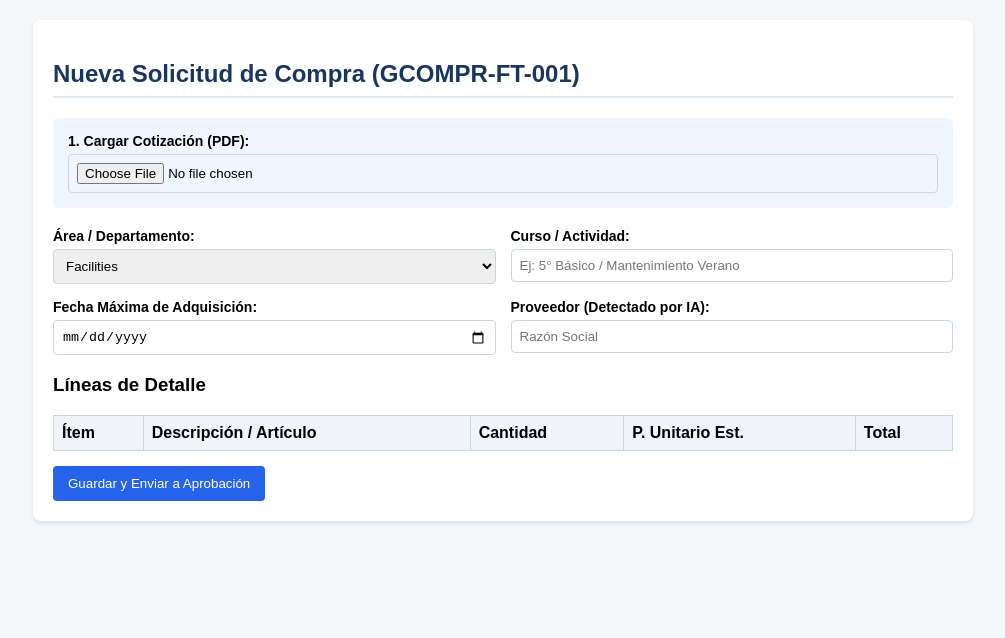
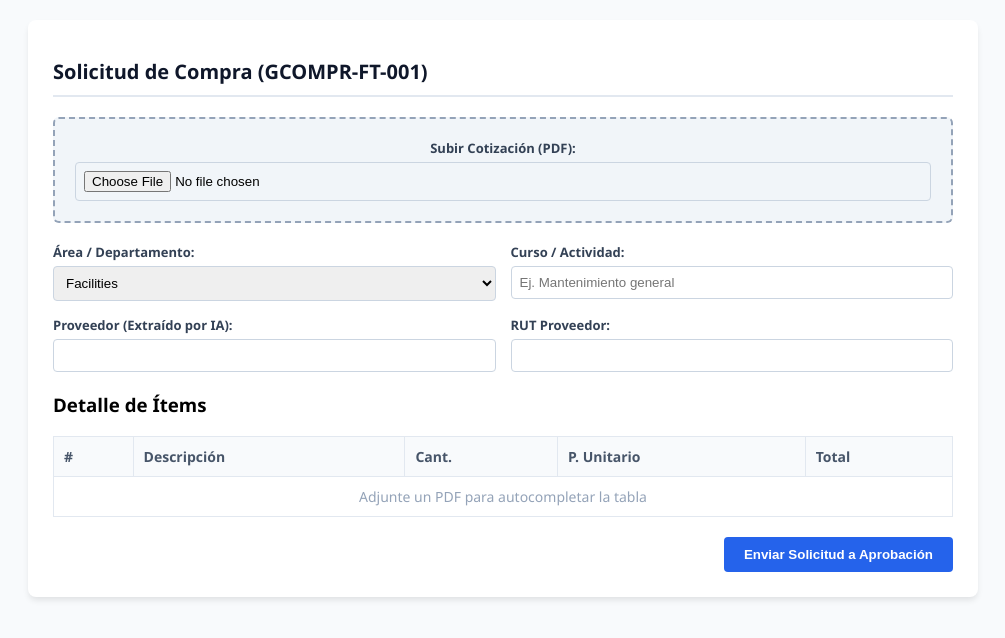
Before and after one commit to CPDV-REGISTER/ADQUISICIONES, a plain HTML site: page frontend/index.html in a window 1280 px wide. Shown: the whole page, without its empty margins (137-1142 px from the left). Drawn offline with nearby package versions, Linux system fonts and the light colour scheme.

Commit message:
Update index.html

```diff
--- a/frontend/index.html
+++ b/frontend/index.html
@@ -1,39 +1,37 @@
-
 <!DOCTYPE html>
 <html lang="es">
 <head>
   <meta charset="UTF-8">
-  <title>Solicitud de Compra Digital - Colegio</title>
+  <title>Sistema de Solicitud de Compras</title>
   <script src="https://cdn.jsdelivr.net/npm/@supabase/supabase-js@2"></script>
   <style>
-    body { font-family: Arial, sans-serif; margin: 20px; background-color: #f4f6f8; }
-    .card { background: white; padding: 20px; border-radius: 8px; box-shadow: 0 2px 4px rgba(0,0,0,0.1); max-width: 900px; margin: 0 auto; }
-    h2 { color: #1a365d; border-bottom: 2px solid #e2e8f0; padding-bottom: 8px; }
-    .grid { display: grid; grid-template-columns: 1fr 1fr; gap: 15px; }
-    label { font-weight: bold; font-size: 14px; display: block; margin-bottom: 5px; }
-    input, select, textarea { width: 100%; padding: 8px; border: 1px solid #cbd5e1; border-radius: 4px; box-sizing: border-box; }
+    body { font-family: 'Segoe UI', Tahoma, Geneva, Verdana, sans-serif; background: #f8fafc; margin: 0; padding: 20px; }
+    .container { max-width: 900px; margin: 0 auto; background: white; border-radius: 8px; padding: 25px; box-shadow: 0 4px 6px -1px rgba(0,0,0,0.1); }
+    h1 { font-size: 20px; color: #0f172a; margin-bottom: 20px; border-bottom: 2px solid #e2e8f0; padding-bottom: 10px; }
+    .upload-box { border: 2px dashed #94a3b8; background: #f1f5f9; padding: 20px; border-radius: 6px; text-align: center; margin-bottom: 20px; }
+    .grid { display: grid; grid-template-columns: 1fr 1fr; gap: 15px; margin-bottom: 20px; }
+    label { font-size: 13px; font-weight: bold; color: #334155; display: block; margin-bottom: 5px; }
+    input, select { width: 100%; padding: 8px; border: 1px solid #cbd5e1; border-radius: 4px; box-sizing: border-box; }
     table { width: 100%; border-collapse: collapse; margin-top: 15px; }
-    th, td { border: 1px solid #cbd5e1; padding: 8px; text-align: left; }
-    th { background-color: #f1f5f9; }
-    .btn { background-color: #2563eb; color: white; border: none; padding: 10px 15px; border-radius: 4px; cursor: pointer; margin-top: 15px; }
-    .btn:hover { background-color: #1d4ed8; }
-    .loader { display: none; color: #d97706; font-weight: bold; margin-top: 10px; }
+    th, td { border: 1px solid #e2e8f0; padding: 10px; text-align: left; font-size: 14px; }
+    th { background-color: #f8fafc; color: #475569; }
+    .btn { background: #2563eb; color: white; border: none; padding: 10px 20px; border-radius: 4px; font-weight: bold; cursor: pointer; }
+    .btn:hover { background: #1d4ed8; }
+    .status { margin-top: 10px; font-weight: bold; color: #d97706; display: none; }
   </style>
 </head>
 <body>
 
-<div class="card">
-  <h2>Nueva Solicitud de Compra (GCOMPR-FT-001)</h2>
+<div class="container">
+  <h1>Solicitud de Compra (GCOMPR-FT-001)</h1>
 
-  <!-- Paso 1: Carga de Cotización para IA -->
-  <div style="background: #eff6ff; padding: 15px; border-radius: 6px; margin-bottom: 20px;">
-    <label>1. Cargar Cotización (PDF):</label>
-    <input type="file" id="cotizacionFile" accept="application/pdf" onchange="procesarConIA()">
-    <div id="loadingText" class="loader">🤖 Gemini IA leyendo la cotización y extrayendo datos...</div>
+  <div class="upload-box">
+    <label for="pdfInput">Subir Cotización (PDF):</label>
+    <input type="file" id="pdfInput" accept="application/pdf">
+    <div id="statusText" class="status">⚡ Procesando cotización con IA de Gemini...</div>
   </div>
 
-  <!-- Paso 2: Formulario Autocompletado -->
-  <form id="compraForm">
+  <form id="solicitudForm">
     <div class="grid">
       <div>
         <label>Área / Departamento:</label>
@@ -41,91 +39,44 @@
           <option value="1">Facilities</option>
           <option value="2">Finance</option>
           <option value="3">Administration</option>
-          <option value="4">Academic</option>
         </select>
       </div>
       <div>
         <label>Curso / Actividad:</label>
-        <input type="text" id="curso" placeholder="Ej: 5° Básico / Mantenimiento Verano">
+        <input type="text" id="curso" placeholder="Ej. Mantenimiento general">
       </div>
       <div>
-        <label>Fecha Máxima de Adquisición:</label>
-        <input type="date" id="fecha_maxima_adquisicion" required>
+        <label>Proveedor (Extraído por IA):</label>
+        <input type="text" id="proveedor_nombre">
       </div>
       <div>
-        <label>Proveedor (Detectado por IA):</label>
-        <input type="text" id="proveedor_nombre" placeholder="Razón Social">
+        <label>RUT Proveedor:</label>
+        <input type="text" id="proveedor_rut">
       </div>
     </div>
 
-    <h3>Líneas de Detalle</h3>
-    <table id="tablaItems">
+    <h3>Detalle de Ítems</h3>
+    <table>
       <thead>
         <tr>
-          <th>Ítem</th>
-          <th>Descripción / Artículo</th>
-          <th>Cantidad</th>
-          <th>P. Unitario Est.</th>
+          <th>#</th>
+          <th>Descripción</th>
+          <th>Cant.</th>
+          <th>P. Unitario</th>
           <th>Total</th>
         </tr>
       </thead>
       <tbody id="itemsBody">
-        <!-- Ítems dinámicos agregados por IA o manualmente -->
+        <tr><td colspan="5" style="text-align:center; color:#94a3b8;">Adjunte un PDF para autocompletar la tabla</td></tr>
       </tbody>
     </table>
 
-    <button type="button" class="btn" onclick="guardarSolicitud()">Guardar y Enviar a Aprobación</button>
+    <div style="margin-top: 20px; text-align: right;">
+      <button type="submit" class="btn">Enviar Solicitud a Aprobación</button>
+    </div>
   </form>
 </div>
 
-<script>
-  // Configuración de Supabase
-  const SUPABASE_URL = "https://TU_PROYECTO.supabase.co";
-  const SUPABASE_ANON_KEY = "TU_ANON_KEY";
-  const supabase = supabase.createClient(SUPABASE_URL, SUPABASE_ANON_KEY);
-
-  // Simulación del flujo de IA al adjuntar el PDF
-  async function procesarConIA() {
-    const loader = document.getElementById('loadingText');
-    loader.style.display = 'block';
-
-    // Aquí se llama a la Supabase Edge Function o Cloudflare Worker con el PDF
-    // Simulamos la respuesta JSON estructurada devuelta por Gemini
-    setTimeout(() => {
-      const datosIA = {
-        proveedor_razon_social: "Distribuidora Escolar SpA",
-        items: [
-          { descripcion: "Resmas de Papel Carta 75g", cantidad: 50, precio_unitario: 3800 },
-          { descripcion: "Marcadores Pizarra Azul", cantidad: 20, precio_unitario: 1200 }
-        ]
-      };
-
-      // Autocompletar campos
-      document.getElementById('proveedor_nombre').value = datosIA.proveedor_razon_social;
-
-      const tbody = document.getElementById('itemsBody');
-      tbody.innerHTML = '';
-
-      datosIA.items.forEach((item, index) => {
-        const row = `<tr>
-          <td>${index + 1}</td>
-          <td><input type="text" value="${item.descripcion}"></td>
-          <td><input type="number" value="${item.cantidad}" style="width:70px"></td>
-          <td><input type="number" value="${item.precio_unitario}" style="width:100px"></td>
-          <td>$${(item.cantidad * item.precio_unitario).toLocaleString()}</td>
-        </tr>`;
-        tbody.innerHTML += row;
-      });
-
-      loader.style.display = 'none';
-    }, 1500);
-  }
-
-  async function guardarSolicitud() {
-    // Código para insertar la solicitud en la tabla 'solicitudes_compra' de Supabase
-    alert("Solicitud guardada con éxito en Supabase y enviada al Director Administrativo.");
-  }
-</script>
-
+<script src="app.js"></script>
 </body>
 </html>
```
